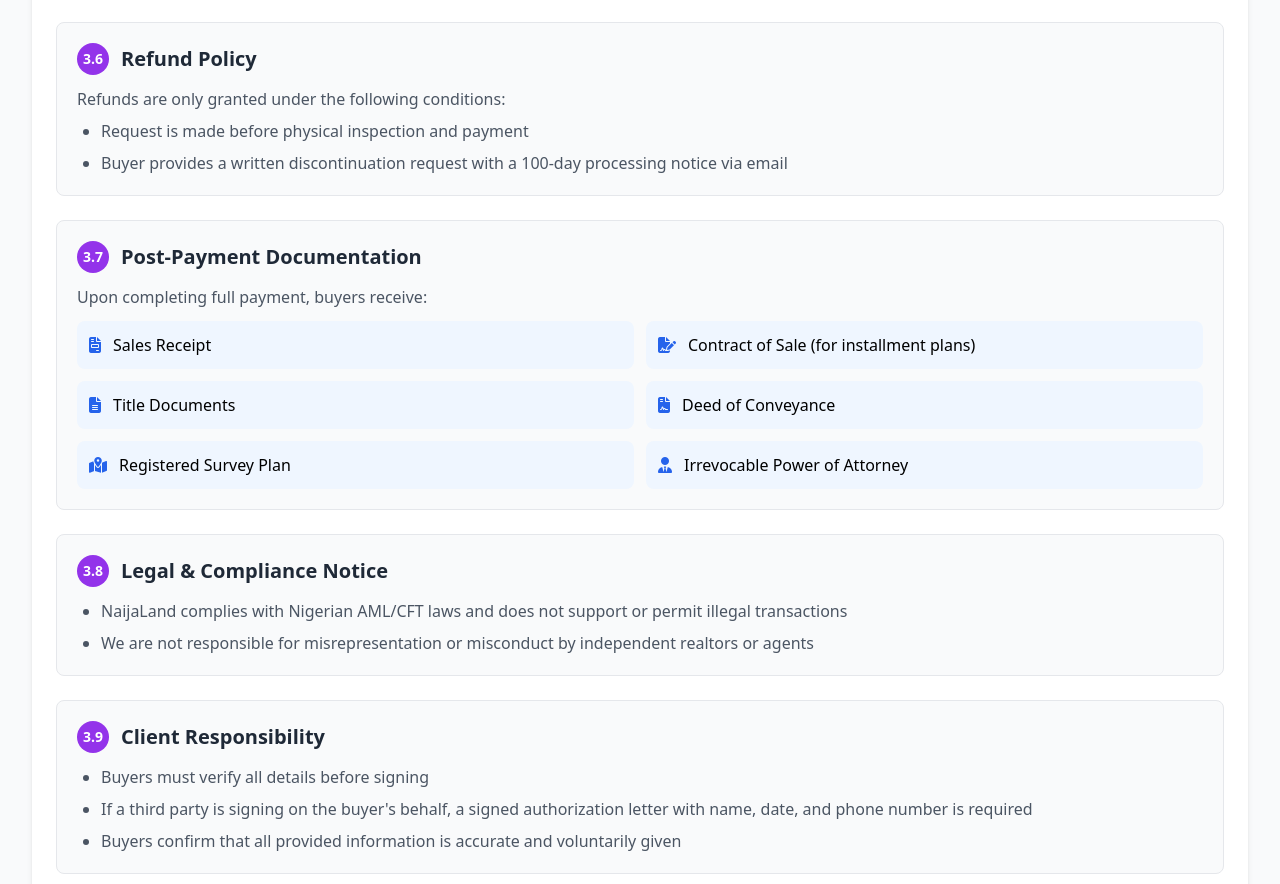
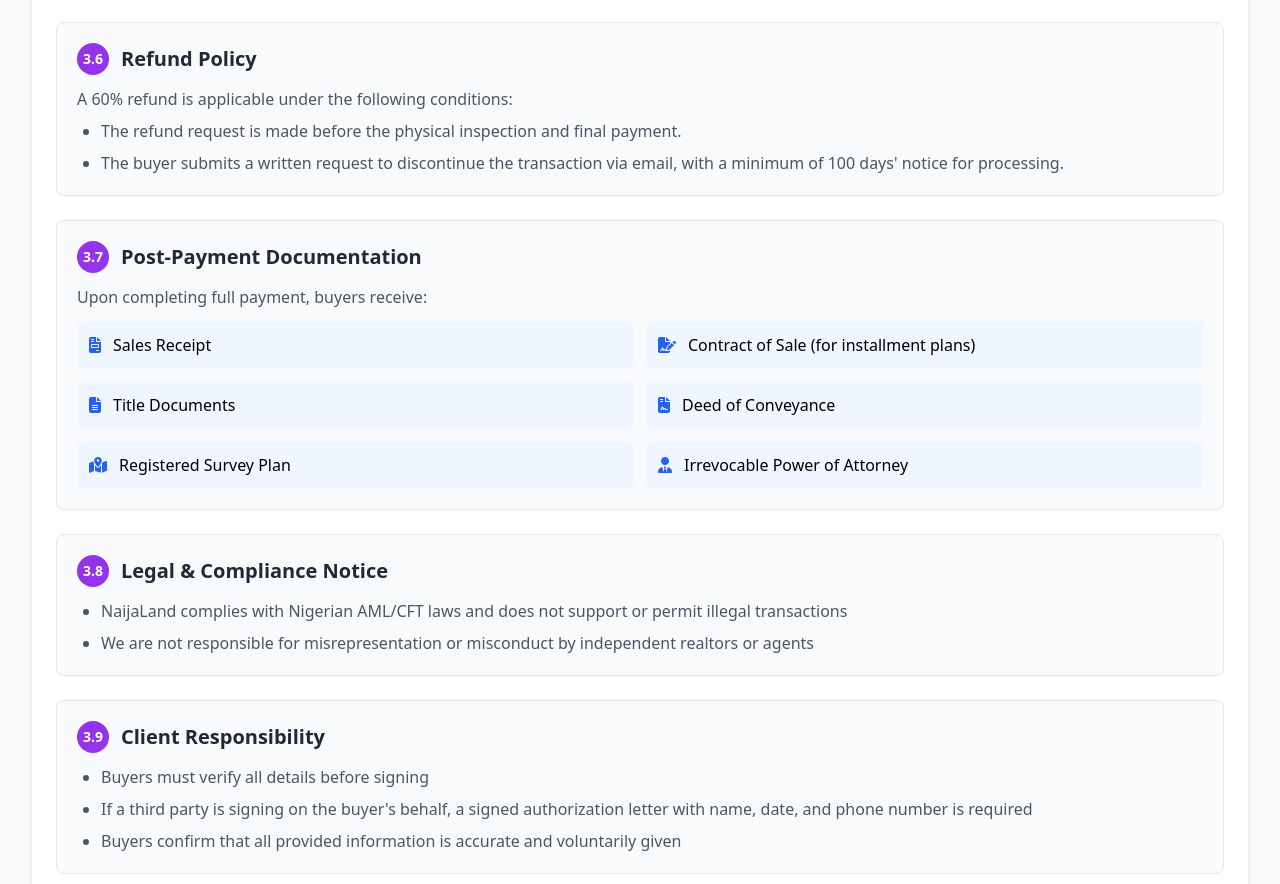
Before and after one commit to kakaprince46/Naijaland-Native-app, a website: page public/Conditions/index.html in a window 1280 px wide. Shown: the part 3154-4038 px from the top of the page. Drawn offline with nearby package versions, Linux system fonts and the light colour scheme.

Commit message:
Initial commit

```diff
--- a/public/Conditions/index.html
+++ b/public/Conditions/index.html
@@ -257,15 +257,17 @@
 
                 <div class="policy-item bg-gray-50 p-5 rounded-lg border border-gray-200">
                     <h3 class="text-xl font-semibold text-gray-800 mb-3 flex items-center">
-                        <span class="bg-purple-600 text-white rounded-full w-8 h-8 flex items-center justify-center mr-3 text-sm">3.6</span>
+                        <span
+                            class="bg-purple-600 text-white rounded-full w-8 h-8 flex items-center justify-center mr-3 text-sm">3.6</span>
                         Refund Policy
                     </h3>
                     <p class="text-gray-600 mb-2">
-                        Refunds are only granted under the following conditions:
+                        A 60% refund is applicable under the following conditions:
                     </p>
                     <ul class="list-disc pl-6 text-gray-600 space-y-2">
-                        <li>Request is made before physical inspection and payment</li>
-                        <li>Buyer provides a written discontinuation request with a 100-day processing notice via email</li>
+                        <li>The refund request is made before the physical inspection and final payment.</li>
+                        <li>The buyer submits a written request to discontinue the transaction via email, with a minimum of 100 days'
+                            notice for processing.</li>
                     </ul>
                 </div>
 
```
